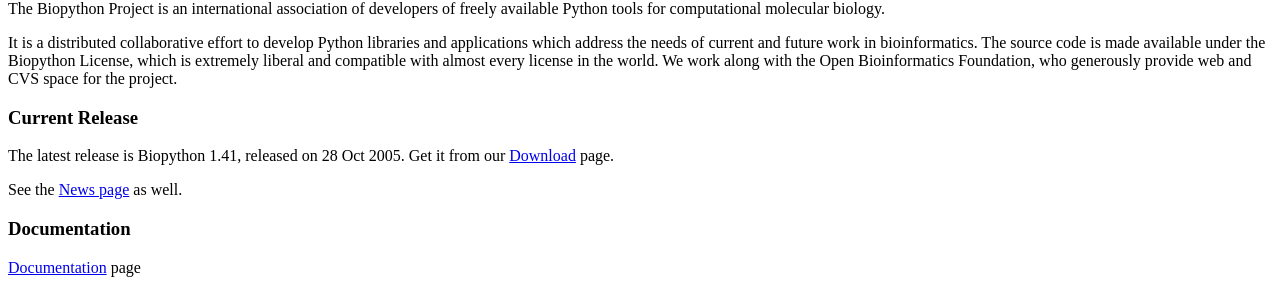
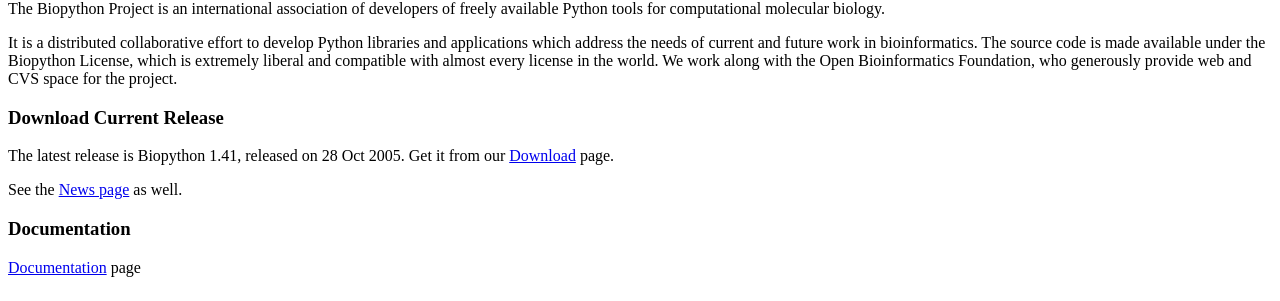
Before and after one commit to biopython/biopython.github.io, a Jekyll site: the page built from wiki/Biopython.md, in a window 1280 px wide. Shown: the part 179-480 px from the top of the page. Built offline with Jekyll 4.4.1, drawn with Linux system fonts in a browser that asks for light colours.

Commit message:
Change to wiki page

```diff
--- a/wiki/Biopython.md
+++ b/wiki/Biopython.md
@@ -19,7 +19,7 @@ License, which is extremely liberal and compatible with almost every
 license in the world. We work along with the Open Bioinformatics
 Foundation, who generously provide web and CVS space for the project.
 
-### Current Release
+### Download Current Release
 
 The latest release is Biopython 1.41, released on 28 Oct 2005. Get it
 from our [Download](Download "wikilink") page.
```
Also changed, not shown: 1 other file.
